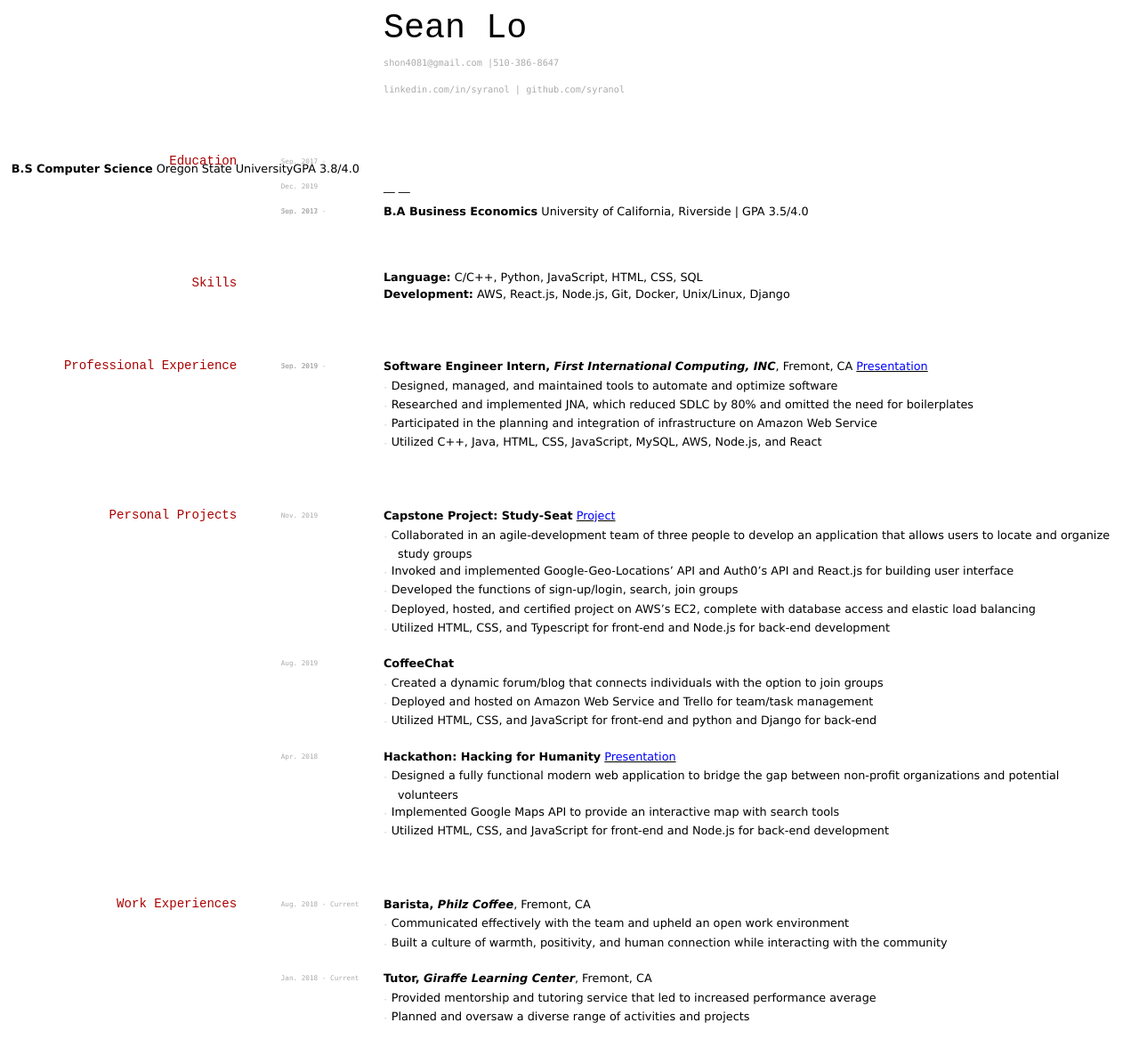
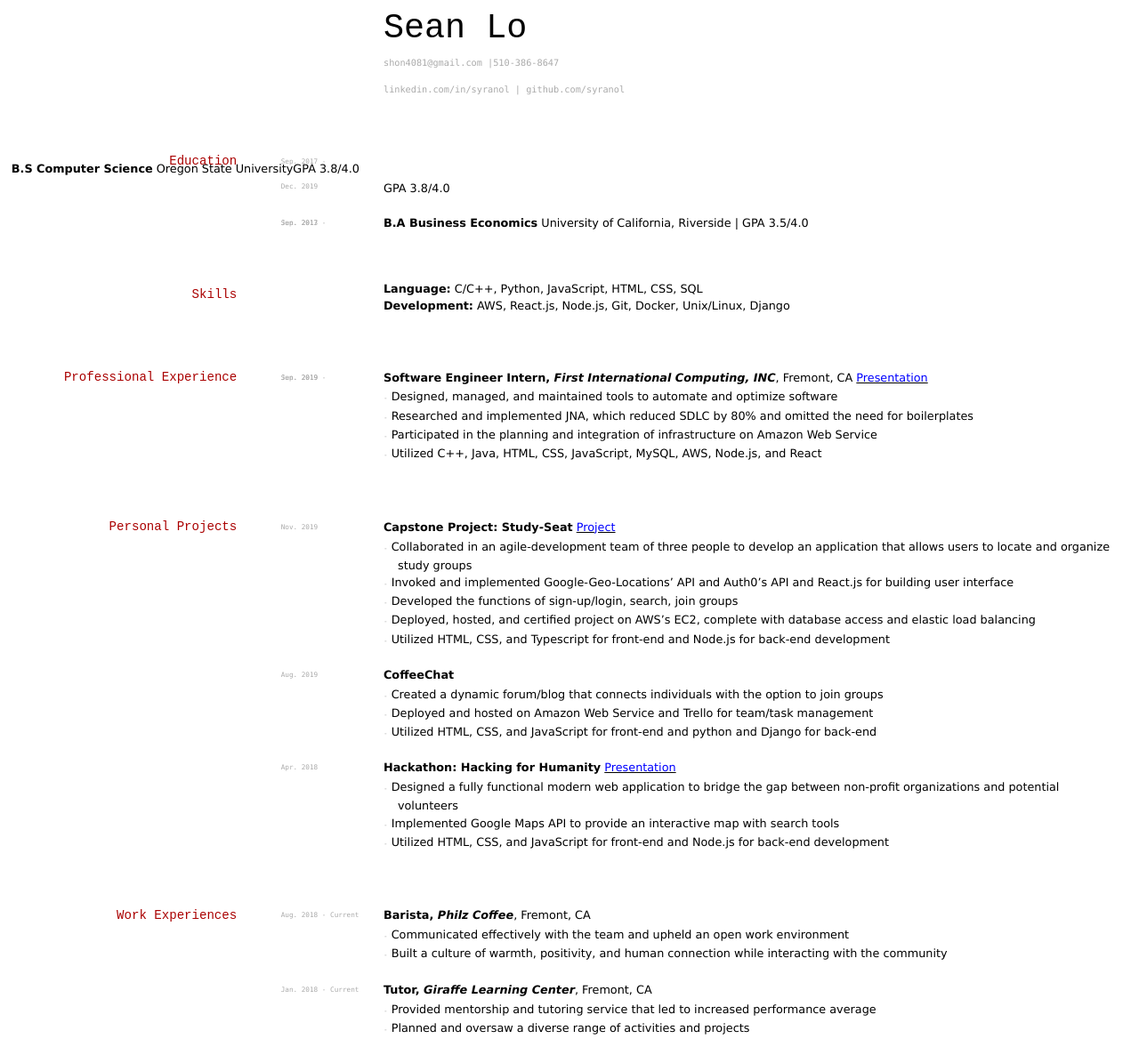
Before and after one commit to elipapa/markdown-cv, a Jekyll site: the page built from index.md, in a window 1280 px wide. Shown: the whole page at 89% size. Built offline with Jekyll 4.4.1, drawn with Linux system fonts in a browser that asks for light colours.

Commit message:
Update index.md

```diff
--- a/index.md
+++ b/index.md
@@ -23,7 +23,7 @@ title: Sean Lo's Resume
 __B.S Computer Science__   Oregon State University | GPA 3.8/4.0
 
 `Dec. 2019`
-__ __
+- GPA 3.8/4.0
 
 `Sep. 2013 -`
 `Jun. 2017`
```
